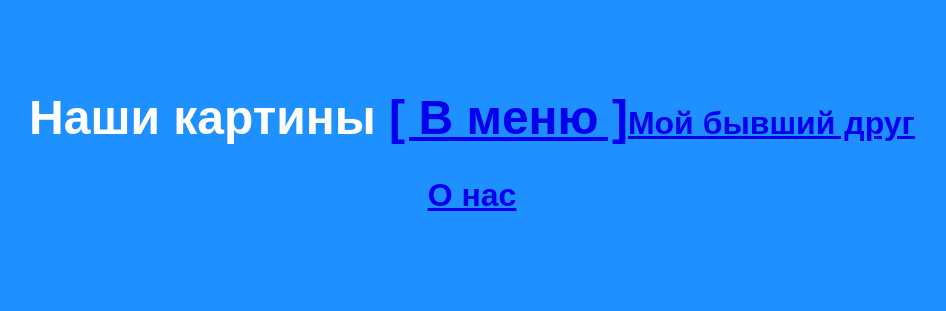
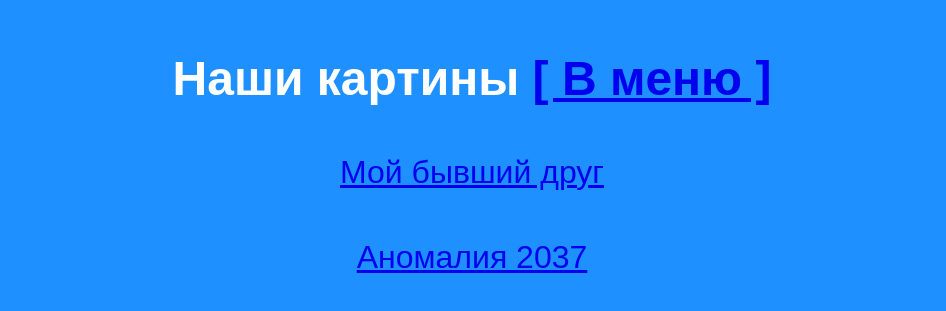
Before and after one commit to 505films/-, a plain HTML site: page ours.html in a window 1280 px wide. Shown: the part 237-548 px from the top of the page, without its empty margins (168-1114 px from the left). Drawn offline with Linux system fonts and the light colour scheme.

Commit message:
Update ours.html

```diff
--- a/ours.html
+++ b/ours.html
@@ -2,9 +2,9 @@
   <title>505 Films</title>
 <table width=100% height=100%>
 <tr><td align=center>
-<h1 align=center><font size="10" color="#FFFFFF" face="Arial">Наши картины <a href="index.html">[ B меню ]</a
+<h1 align=center><font size="10" color="#FFFFFF" face="Arial">Наши картины <a href="index.html">[ B меню ]</a></h1>
   <p><font size="6" color="#FFFFFF" face="Arial"><a href="https://youtu.be/r00DdVcGA0k">Мой бывший друг</a></p>
-  <p><font size="6" color="#FFFFFF" face="Arial"><a href="https://fir-option-806.notion.site/505-Films-9e986758dc7b4daaab56905b1ed13b16">О нас</a></p>
+  <p><font size="6" color="#FFFFFF" face="Arial"><a href="anomaly.html">Аномалия 2037</a></p>
 </td></tr>
 </table>
 </body></html>
```
